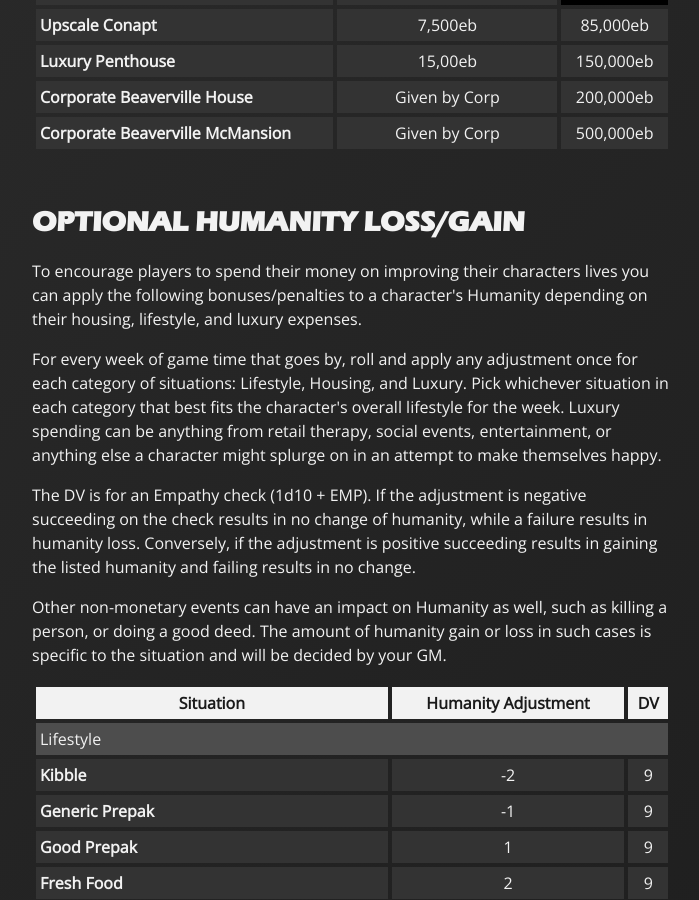
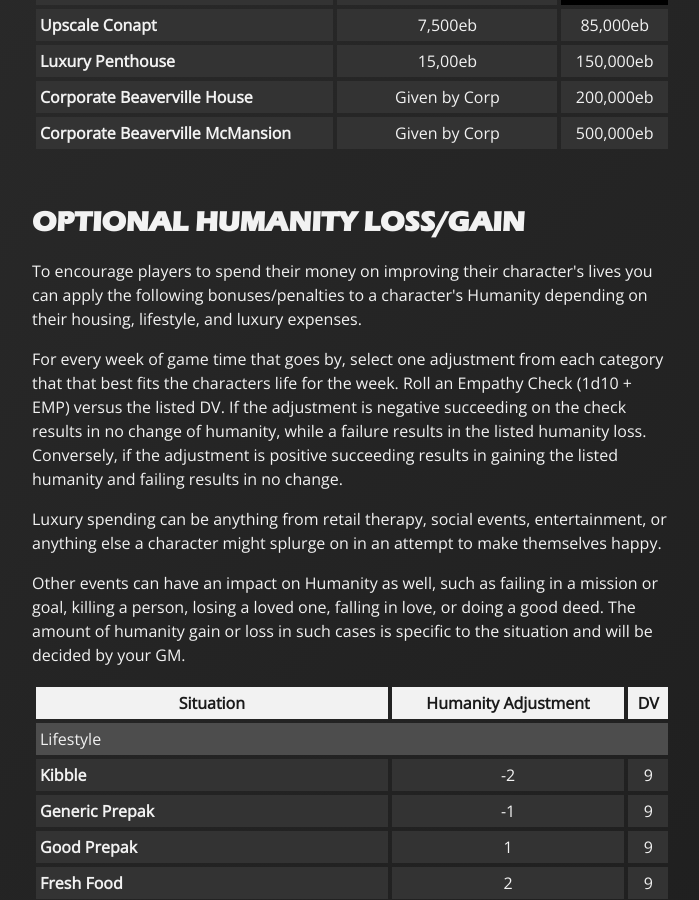
Before and after one commit to jdip/RED-Repo, a Jekyll site: the page built from docs/lifestyle.html, in a window 1280 px wide and 900 px high, scrolled down 1559 px. Shown: the whole window, without its empty margins (288-987 px from the left). Built offline with Jekyll 4.4.1, drawn with Linux system fonts in a browser that asks for light colours; some web fonts are replaced.

Commit message:
Update lifestyle.html

```diff
--- a/docs/lifestyle.html
+++ b/docs/lifestyle.html
@@ -152,10 +152,17 @@ roll this Wilderness Survival Check for you.
 
 <BR><BR>
 <h2>Optional Humanity Loss/Gain</h2>
-<p>To encourage players to spend their money on improving their characters lives you can apply the following bonuses/penalties to a character's Humanity depending on their housing, lifestyle, and luxury expenses.</p>
-<p>For every week of game time that goes by, roll and apply any adjustment once for each category of situations: Lifestyle, Housing, and Luxury. Pick whichever situation in each category that best fits the character's overall lifestyle for the week. Luxury spending can be anything from retail therapy, social events, entertainment, or anything else a character might splurge on in an attempt to make themselves happy.</p>
-<p>The DV is for an Empathy check (1d10 + EMP). If the adjustment is negative succeeding on the check results in no change of humanity, while a failure results in humanity loss. Conversely, if the adjustment is positive succeeding results in gaining the listed humanity and failing results in no change.</p>
-<p>Other non-monetary events can have an impact on Humanity as well, such as killing a person, or doing a good deed. The amount of humanity gain or loss in such cases is specific to the situation and will be decided by your GM.</p>
+<p>To encourage players to spend their money on improving their character's lives you can apply the following
+    bonuses/penalties to a character's Humanity depending on their housing, lifestyle, and luxury expenses.</p>
+<p>For every week of game time that goes by, select one adjustment from each category that that best fits the characters
+    life for the week. Roll an Empathy Check (1d10 + EMP) versus the listed DV. If the adjustment is negative succeeding
+    on the check results in no change of humanity, while a failure results in the listed humanity loss. Conversely, if
+    the adjustment is positive succeeding results in gaining the listed humanity and failing results in no change.</p>
+
+<p>Luxury spending can be anything from retail therapy, social events, entertainment, or anything else a character might
+    splurge on in an attempt to make themselves happy.</p>
+<p>Other events can have an impact on Humanity as well, such as failing in a mission or goal, killing a person, losing a loved one, falling in love, or doing a good deed.
+    The amount of humanity gain or loss in such cases is specific to the situation and will be decided by your GM.</p>
 <table class="rowshades" width="100%">
     <thead>
     <tr>
```
